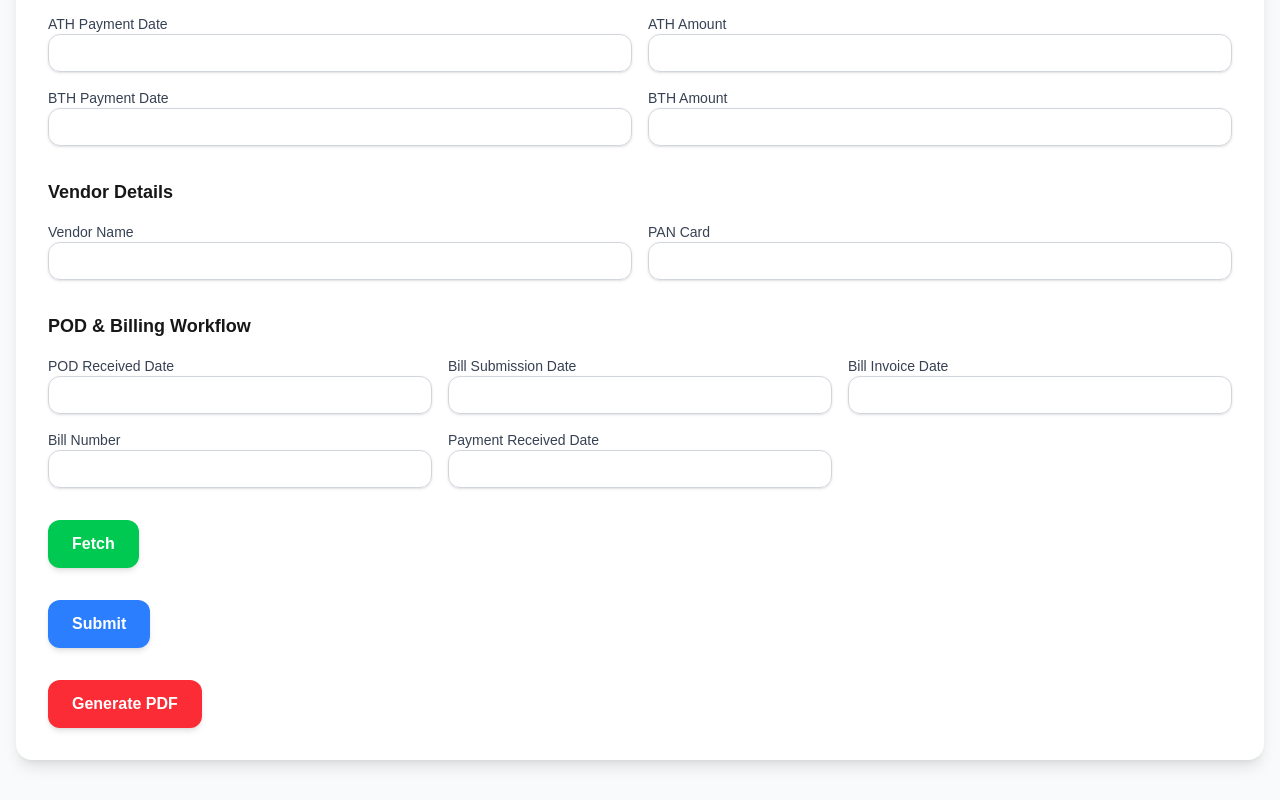
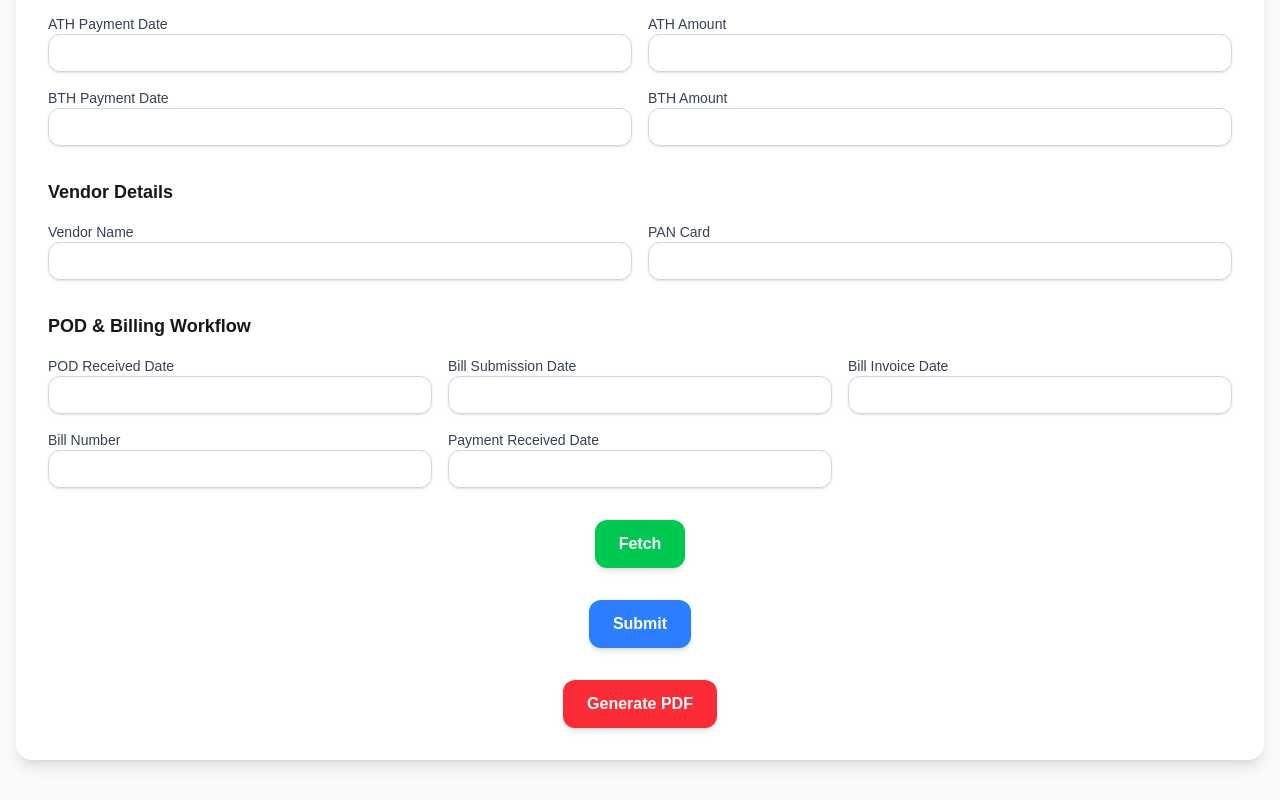
Before and after one commit to Imposter09/ARCH, a Next.js app: page /main in a window 1280 px wide. Shown: the part 2064-2864 px from the top of the page. Built offline with nearby package versions, Linux system fonts and the light colour scheme.

Commit message:
visual changes more

```diff
--- a/app/main/page.js
+++ b/app/main/page.js
@@ -540,7 +540,7 @@ const inputClass =
               </div>
             </div>
           </div>
-          <div>
+          <div className="flex justify-center">
           {/* Submit Button */}
             <button
               type="button"
@@ -551,7 +551,7 @@ const inputClass =
               {loading ? "Fetching..." : "Fetch"}
             </button>
             </div>
-<div>
+          <div className="flex justify-center">
   <button
               type="button"
               onClick={handleSubmit}
@@ -561,7 +561,7 @@ const inputClass =
               {pdfLoading ? "Submitting" : "Submit"}
             </button>
 </div>
-<div>
+          <div className="flex justify-center">
             {/* ADD THIS BUTTON: PDF Generation */}
             <button
               type="button"
```
